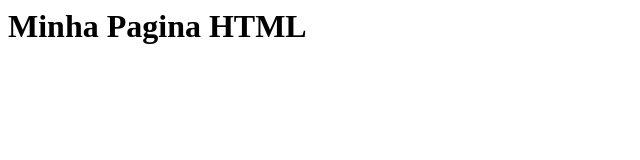
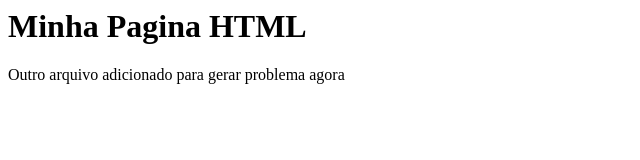
Before and after one commit to mateusfarah/gama-no-github, a plain HTML site: page index.html in a window 1280 px wide. Shown: the whole page, without its empty margins (0-640 px from the left). Drawn offline with Linux system fonts and the light colour scheme.

Commit message:
conflito resolvido

```diff
--- a/index.html
+++ b/index.html
@@ -1,5 +1,6 @@
 <html>
  <body>
   <h1>Minha Pagina HTML</h1>
+  <p> Outro arquivo adicionado para gerar problema agora</p>
  </body>
 </html>
```
